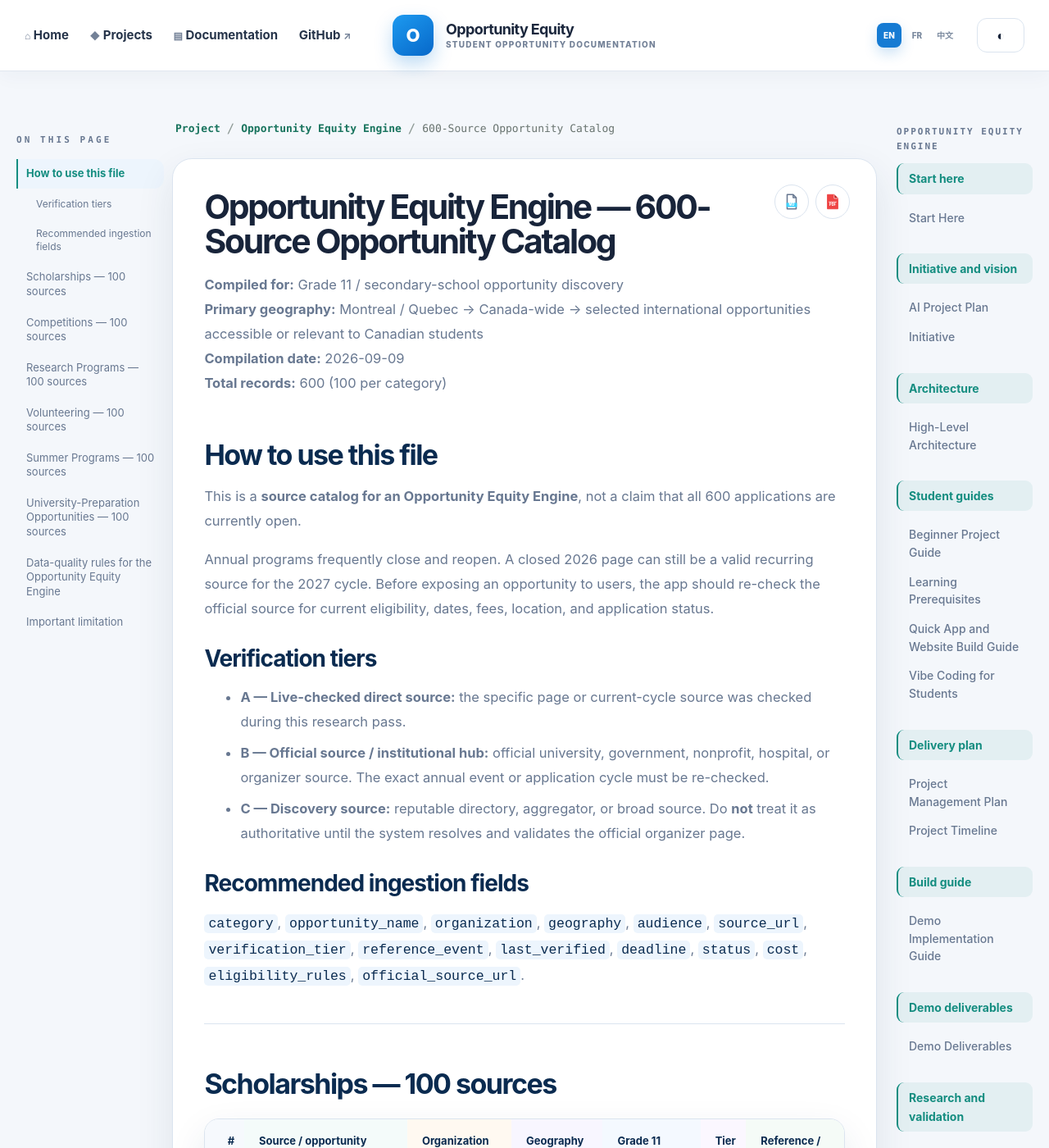
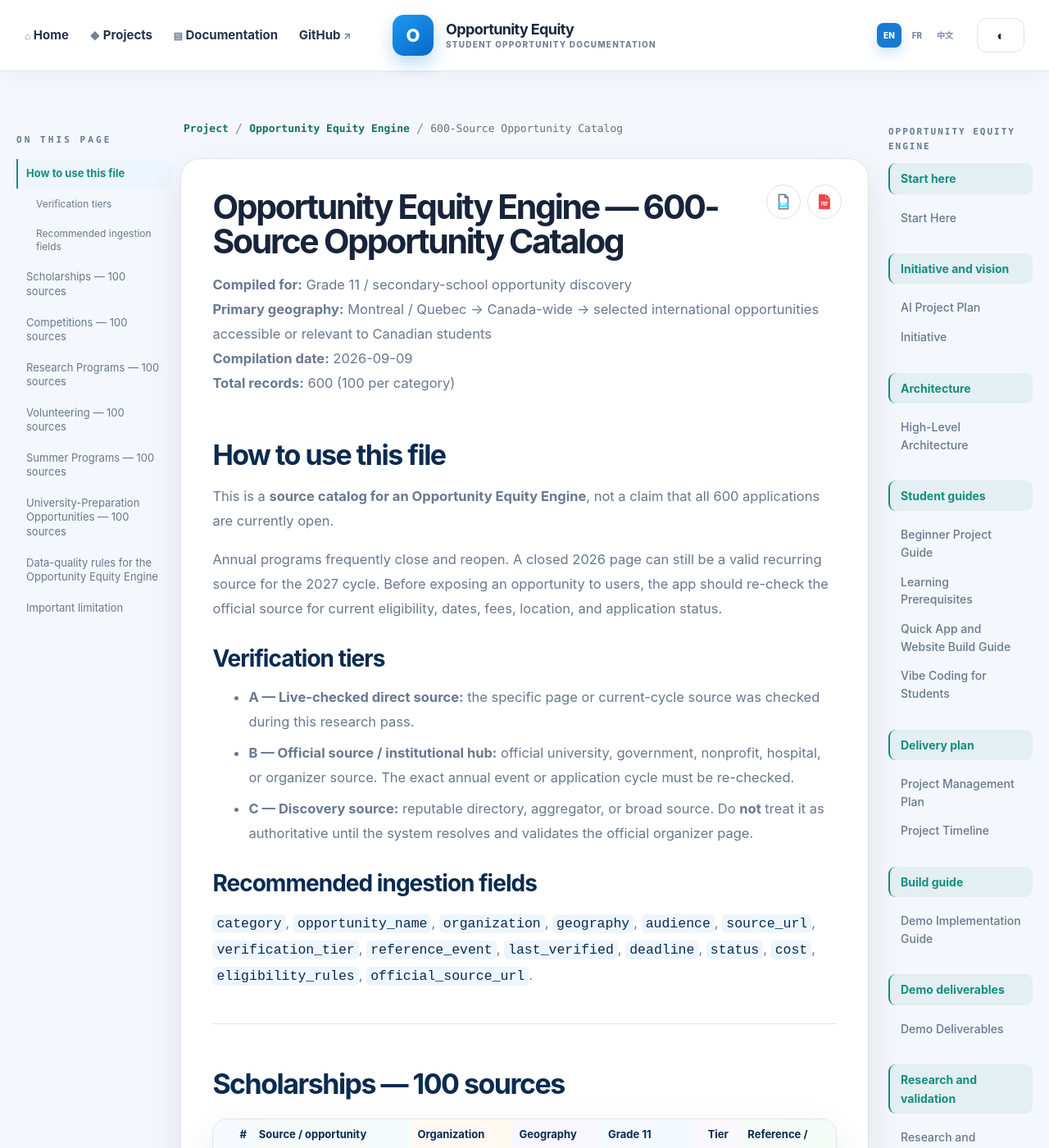
Before and after one commit to andyxuan2010/OpportunityEquityEngine, a Jekyll site: the page built from docs/10-opportunity-sources/Opportunity_Equity_Engine_600_Sources.md, in a window 1280 px wide and 1400 px high. Shown: the whole window at 82% size. Built offline with Jekyll 4.4.1, drawn with Linux system fonts in a browser that asks for light colours.

Commit message:
Refine reader panels and table spacing

```diff
--- a/assets/css/style.scss
+++ b/assets/css/style.scss
@@ -228,7 +228,7 @@
   box-shadow: var(--shadow);
 }
 .home-content th, .document-content th { color: var(--navy); background: var(--soft-blue); font-size: 13px; }
-.home-content td, .home-content th, .document-content td, .document-content th { padding: 16px 18px; border-bottom: 1px solid var(--line); text-align: left; vertical-align: top; }
+.home-content td, .home-content th, .document-content td, .document-content th { padding: 8px 9px; border-bottom: 1px solid var(--line); text-align: left; vertical-align: top; }
 .home-content tr:last-child td, .document-content tr:last-child td { border-bottom: 0; }
 .document-catalog table { table-layout: fixed; }
 .document-catalog th, .document-catalog td { overflow-wrap: anywhere; word-break: normal; }
@@ -239,7 +239,7 @@
 .home-content table th:nth-child(5), .home-content table td:nth-child(5), .document-content table th:nth-child(5), .document-content table td:nth-child(5) { background: var(--table-column-5); }
 .home-content table th:nth-child(6), .home-content table td:nth-child(6), .document-content table th:nth-child(6), .document-content table td:nth-child(6) { background: var(--table-column-6); }
 .home-content table th:nth-child(7), .home-content table td:nth-child(7), .document-content table th:nth-child(7), .document-content table td:nth-child(7) { background: var(--table-column-7); }
-.document-catalog th:nth-child(1), .document-catalog td:nth-child(1) { width: 6%; min-width: 72px; padding-right: 12px; padding-left: 12px; white-space: nowrap; }
+.document-catalog th:nth-child(1), .document-catalog td:nth-child(1) { width: 6%; min-width: 72px; padding: 8px 6px; white-space: nowrap; }
 .document-catalog th:nth-child(2), .document-catalog td:nth-child(2) { width: 25%; }
 .document-catalog th:nth-child(3), .document-catalog td:nth-child(3) { width: 16%; }
 .document-catalog th:nth-child(4), .document-catalog td:nth-child(4) { width: 14%; }
@@ -276,7 +276,7 @@
 .document-kicker { width: min(100%, 1050px); margin: 0 0 18px; color: var(--blue); font-size: 12px; font-weight: 850; letter-spacing: .17em; text-transform: uppercase; }
 .kicker-dot { display: inline-block; width: 8px; height: 8px; margin-right: 8px; border-radius: 50%; background: var(--teal); box-shadow: 0 0 0 5px rgba(20, 141, 128, .12); }
 .document-shell { width: min(1760px, calc(100% - 40px)); max-width: none; }
-.document-reader { width: 100%; display: grid; grid-template-columns: 180px minmax(0, 1fr) 180px; gap: 10px; align-items: start; }
+.document-reader { width: 100%; display: grid; grid-template-columns: 190px minmax(0, 1fr) 190px; gap: 10px; align-items: start; }
 .document-column { min-width: 0; }
 .document-toc { grid-column: 1; grid-row: 1; position: sticky; top: 104px; max-height: calc(100vh - 128px); overflow-y: auto; padding: 16px 0; scrollbar-width: none; -ms-overflow-style: none; }
 .document-toc::-webkit-scrollbar, .document-toc-nav::-webkit-scrollbar { display: none; width: 0; height: 0; }
```
